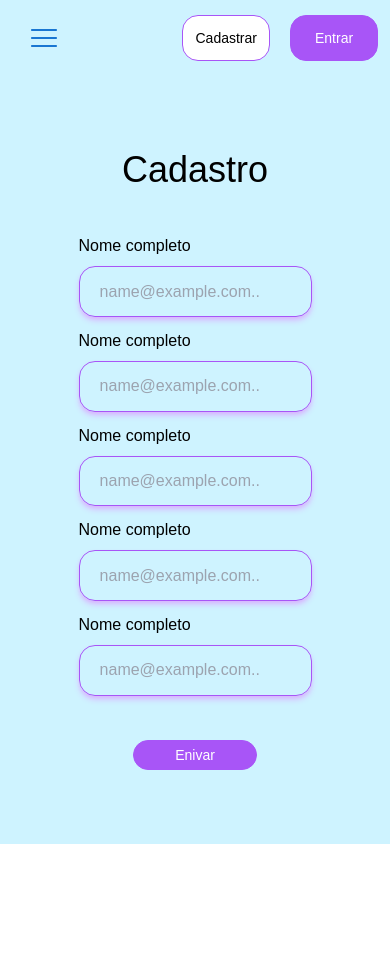
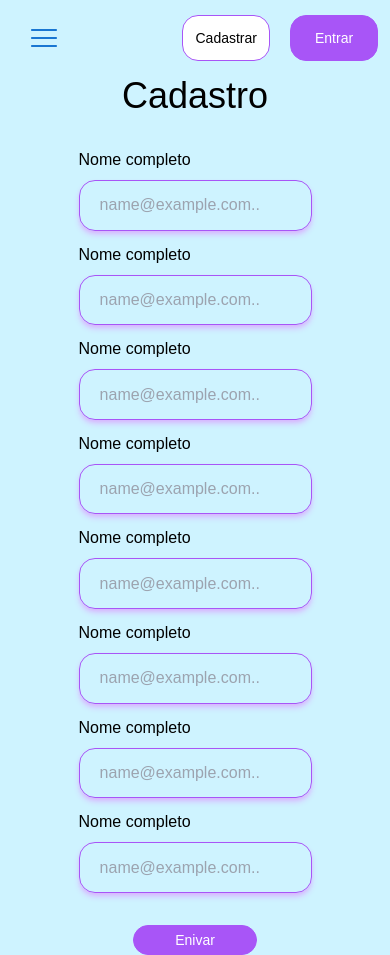
Before and after one commit to GabrielAlbanez/BH2, a React (Create React App) app in the folder web/: page /Register in a window 390 px wide. Before the commit the page ends 844 px from the top, so only its background shows below. Built offline with nearby package versions, Linux system fonts and the light colour scheme.

Commit message:
tela de cadastro ong e user responsive

```diff
--- a/web/src/App.tsx
+++ b/web/src/App.tsx
@@ -5,7 +5,7 @@ import MinhasRotas from './routes';
 
 function App() {
   return (
-    <div className="App">
+    <div className="App w-full h-full">
 
     <MinhasRotas/>
     </div>
--- a/web/src/Pages/index.tsx
+++ b/web/src/Pages/index.tsx
@@ -1,61 +1,65 @@
-import React from 'react'
-import { useTypeUser } from '../common/context/typeUserCadastro';
-import Button from '../components/Button';
-import { useTema } from '../common/context/Tema';
-
+import React from "react";
+import { useTypeUser } from "../common/context/typeUserCadastro";
+import Button from "../components/Button";
+import { useTema } from "../common/context/Tema";
 
 export default function Register() {
-
-
   const { pegarTypeUser, setPegarTypeUser } = useTypeUser() as {
     setPegarTypeUser: (value: string) => void;
-        pegarTypeUser: string
-    }
-
+    pegarTypeUser: string;
+  };
 
   const { pegarTema } = useTema() as {
     pegarTema: string;
   };
 
-
-
-
   return (
-
-
-        <div className={`transition-all duration-1000  w-full h-[91vh] flex flex-col items-center justify-center gap-11 sm:gap-9
+    <>
+    {pegarTypeUser === "Ong" ? (
+    <>
+     <div className={`transition-all duration-1000  w-full h-[100vh]  sm:h-[91vh] lg:h-[100%] xl:h-[91vh]  flex flex-col items-center justify-center gap-3  sm:gap-9
         ${pegarTema === "dark" ? "bg-[#202020] text-white" : "bg-[#CEF3FF]"}
         `}>
 
             <div>
-                <p className='text-4xl'>Cadastro</p>
+                <p className='text-2xl sm:text-4xl'>Cadastro Ong</p>
             </div>
             <div className='flex flex-col gap-3 sm:gap-2  w-[80%] justify-center items-center sm:w-[100%] '>
             <div className='flex gap-2 flex-col '>
-                    <label htmlFor="">Nome completo</label>
-                    <div className='w-[100%] sm:w-[70vh] border-purple-500 border-[1px] flex items-center justify-center h-[6vh]  2xl:h-[6vh] rounded-2xl transition shadow-purple-300 shadow-md hover:shadow-lg hover:shadow-purple-500 '><input name='email' type="text" placeholder='name@example.com..' className='w-[93%] rounded-full h-[60%] border-white outline-0 bg-transparent p-3' /></div>
+                    <label htmlFor="">Nome</label>
+                    <div className='w-[100%] sm:w-[70vh] md:w-[60vh] border-purple-500 border-[1px] flex items-center justify-center h-[6vh]  2xl:h-[6vh] rounded-2xl transition shadow-purple-300 shadow-md hover:shadow-lg hover:shadow-purple-500 '><input name='email' type="text" placeholder='name@example.com..' className='w-[93%] rounded-full h-[60%] border-white outline-0 bg-transparent p-3' /></div>
                 </div>
 
                 <div className='flex gap-2 flex-col '>
-                    <label htmlFor="">Nome completo</label>
-                    <div className='w-[100%] sm:w-[70vh] border-purple-500 border-[1px] flex items-center justify-center h-[6vh] 2xl:h-[6vh]  rounded-2xl transition shadow-purple-300 shadow-md hover:shadow-lg hover:shadow-purple-500 '><input name='email' type="text" placeholder='name@example.com..' className='w-[93%] rounded-full h-[60%] border-white outline-0 bg-transparent p-3' /></div>
+                    <label htmlFor="">email</label>
+                    <div className='w-[100%] sm:w-[70vh] md:w-[60vh] border-purple-500 border-[1px] flex items-center justify-center h-[6vh] 2xl:h-[6vh]  rounded-2xl transition shadow-purple-300 shadow-md hover:shadow-lg hover:shadow-purple-500 '><input name='email' type="text" placeholder='name@example.com..' className='w-[93%] rounded-full h-[60%] border-white outline-0 bg-transparent p-3' /></div>
                 </div>
 
 
                 <div className='flex gap-2 flex-col '>
-                    <label htmlFor="">Nome completo</label>
-                    <div className='w-[100%] sm:w-[70vh] border-purple-500 border-[1px] flex items-center justify-center h-[6vh] 2xl:h-[6vh]  rounded-2xl transition shadow-purple-300 shadow-md hover:shadow-lg hover:shadow-purple-500 '><input name='email' type="text" placeholder='name@example.com..' className='w-[93%] rounded-full h-[60%] border-white outline-0 bg-transparent p-3' /></div>
+                    <label htmlFor="">Cnpj</label>
+                    <div className='w-[100%] sm:w-[70vh] md:w-[60vh] border-purple-500 border-[1px] flex items-center justify-center h-[6vh] 2xl:h-[6vh]  rounded-2xl transition shadow-purple-300 shadow-md hover:shadow-lg hover:shadow-purple-500 '><input name='email' type="text" placeholder='name@example.com..' className='w-[93%] rounded-full h-[60%] border-white outline-0 bg-transparent p-3' /></div>
                 </div>
 
 
                 <div className='flex gap-2 flex-col '>
-                    <label htmlFor="">Nome completo</label>
-                    <div className='w-[100%] sm:w-[70vh] border-purple-500 border-[1px] flex items-center justify-center h-[6vh] 2xl:h-[6vh]  rounded-2xl transition shadow-purple-300 shadow-md hover:shadow-lg hover:shadow-purple-500 '><input name='email' type="text" placeholder='name@example.com..' className='w-[93%] rounded-full h-[60%] border-white outline-0 bg-transparent p-3' /></div>
+                    <label htmlFor="">Senha</label>
+                    <div className='w-[100%] sm:w-[70vh] md:w-[60vh] border-purple-500 border-[1px] flex items-center justify-center h-[6vh] 2xl:h-[6vh]  rounded-2xl transition shadow-purple-300 shadow-md hover:shadow-lg hover:shadow-purple-500 '><input name='email' type="text" placeholder='name@example.com..' className='w-[93%] rounded-full h-[60%] border-white outline-0 bg-transparent p-3' /></div>
                 </div>
 
                 <div className='flex gap-2 flex-col '>
-                    <label htmlFor="">Nome completo</label>
-                    <div className='w-[100%] sm:w-[70vh] border-purple-500 border-[1px] flex items-center justify-center h-[6vh] 2xl:h-[6vh]  rounded-2xl transition shadow-purple-300 shadow-md hover:shadow-lg hover:shadow-purple-500 '><input name='email' type="text" placeholder='name@example.com..' className='w-[93%] rounded-full h-[60%] border-white outline-0 bg-transparent p-3' /></div>
+                    <label htmlFor="">Endereco</label>
+                    <div className='w-[100%] sm:w-[70vh] md:w-[60vh] border-purple-500 border-[1px] flex items-center justify-center h-[6vh] 2xl:h-[6vh]  rounded-2xl transition shadow-purple-300 shadow-md hover:shadow-lg hover:shadow-purple-500 '><input name='email' type="text" placeholder='name@example.com..' className='w-[93%] rounded-full h-[60%] border-white outline-0 bg-transparent p-3' /></div>
+                </div>
+
+                <div className='flex gap-2 flex-col '>
+                    <label htmlFor="">Telefone</label>
+                    <div className='w-[100%] sm:w-[70vh] md:w-[60vh] border-purple-500 border-[1px] flex items-center justify-center h-[6vh] 2xl:h-[6vh]  rounded-2xl transition shadow-purple-300 shadow-md hover:shadow-lg hover:shadow-purple-500 '><input name='email' type="text" placeholder='name@example.com..' className='w-[93%] rounded-full h-[60%] border-white outline-0 bg-transparent p-3' /></div>
+                </div>
+
+                <div className='flex gap-2 flex-col '>
+                    <label htmlFor="">Redes Sociais</label>
+                    <div className='w-[100%] sm:w-[70vh] md:w-[60vh] border-purple-500 border-[1px] flex items-center justify-center h-[6vh] 2xl:h-[6vh]  rounded-2xl transition shadow-purple-300 shadow-md hover:shadow-lg hover:shadow-purple-500 '><input name='email' type="text" placeholder='name@example.com..' className='w-[93%] rounded-full h-[60%] border-white outline-0 bg-transparent p-3' /></div>
                 </div>
 
 
@@ -64,10 +68,73 @@ export default function Register() {
 
             <div className=' bg flex items-center justify-center w-[80%] sm:w-[50%] xl:w-[30%] '><Button>Enivar</Button></div>
         </div>
+    </>
+
+    ) : (
+
+    <>
+     <div className={`transition-all duration-1000  w-full h-[100%] flex flex-col items-center justify-center gap-8 sm:gap-9
+        ${pegarTema === "dark" ? "bg-[#202020] text-white" : "bg-[#CEF3FF]"}
+        `}>
+
+            <div>
+                <p className='text-4xl'>Cadastro</p>
+            </div>
+            <div className='flex flex-col gap-3 sm:gap-4  w-[80%] justify-center items-center sm:w-[100%] '>
+            <div className='flex gap-2 flex-col '>
+                    <label htmlFor="">Nome completo</label>
+                    <div className='w-[100%] sm:w-[70vh]  md:w-[60vh] border-purple-500 border-[1px] flex items-center justify-center h-[6vh]  2xl:h-[6vh] rounded-2xl transition shadow-purple-300 shadow-md hover:shadow-lg hover:shadow-purple-500 '><input name='email' type="text" placeholder='name@example.com..' className='w-[93%] rounded-full h-[60%] border-white outline-0 bg-transparent p-3' /></div>
+                </div>
+
+                <div className='flex gap-2 flex-col '>
+                    <label htmlFor="">Nome completo</label>
+                    <div className='w-[100%] sm:w-[70vh] md:w-[60vh] border-purple-500 border-[1px] flex items-center justify-center h-[6vh] 2xl:h-[6vh]  rounded-2xl transition shadow-purple-300 shadow-md hover:shadow-lg hover:shadow-purple-500 '><input name='email' type="text" placeholder='name@example.com..' className='w-[93%] rounded-full h-[60%] border-white outline-0 bg-transparent p-3' /></div>
+                </div>
+
+
+                <div className='flex gap-2 flex-col '>
+                    <label htmlFor="">Nome completo</label>
+                    <div className='w-[100%] sm:w-[70vh] md:w-[60vh] border-purple-500 border-[1px] flex items-center justify-center h-[6vh] 2xl:h-[6vh]  rounded-2xl transition shadow-purple-300 shadow-md hover:shadow-lg hover:shadow-purple-500 '><input name='email' type="text" placeholder='name@example.com..' className='w-[93%] rounded-full h-[60%] border-white outline-0 bg-transparent p-3' /></div>
+                </div>
+
+
+                <div className='flex gap-2 flex-col '>
+                    <label htmlFor="">Nome completo</label>
+                    <div className='w-[100%] sm:w-[70vh] md:w-[60vh] border-purple-500 border-[1px] flex items-center justify-center h-[6vh] 2xl:h-[6vh]  rounded-2xl transition shadow-purple-300 shadow-md hover:shadow-lg hover:shadow-purple-500 '><input name='email' type="text" placeholder='name@example.com..' className='w-[93%] rounded-full h-[60%] border-white outline-0 bg-transparent p-3' /></div>
+                </div>
+
+                <div className='flex gap-2 flex-col '>
+                    <label htmlFor="">Nome completo</label>
+                    <div className='w-[100%] sm:w-[70vh] md:w-[60vh] border-purple-500 border-[1px] flex items-center justify-center h-[6vh] 2xl:h-[6vh]  rounded-2xl transition shadow-purple-300 shadow-md hover:shadow-lg hover:shadow-purple-500 '><input name='email' type="text" placeholder='name@example.com..' className='w-[93%] rounded-full h-[60%] border-white outline-0 bg-transparent p-3' /></div>
+                </div>
+
+                <div className='flex gap-2 flex-col '>
+                    <label htmlFor="">Nome completo</label>
+                    <div className='w-[100%] sm:w-[70vh] md:w-[60vh] border-purple-500 border-[1px] flex items-center justify-center h-[6vh] 2xl:h-[6vh]  rounded-2xl transition shadow-purple-300 shadow-md hover:shadow-lg hover:shadow-purple-500 '><input name='email' type="text" placeholder='name@example.com..' className='w-[93%] rounded-full h-[60%] border-white outline-0 bg-transparent p-3' /></div>
+                </div>
+
+                <div className='flex gap-2 flex-col '>
+                    <label htmlFor="">Nome completo</label>
+                    <div className='w-[100%] sm:w-[70vh] md:w-[60vh] border-purple-500 border-[1px] flex items-center justify-center h-[6vh] 2xl:h-[6vh]  rounded-2xl transition shadow-purple-300 shadow-md hover:shadow-lg hover:shadow-purple-500 '><input name='email' type="text" placeholder='name@example.com..' className='w-[93%] rounded-full h-[60%] border-white outline-0 bg-transparent p-3' /></div>
+                </div>
+
+                <div className='flex gap-2 flex-col '>
+                    <label htmlFor="">Nome completo</label>
+                    <div className='w-[100%] sm:w-[70vh] md:w-[60vh] border-purple-500 border-[1px] flex items-center justify-center h-[6vh] 2xl:h-[6vh]  rounded-2xl transition shadow-purple-300 shadow-md hover:shadow-lg hover:shadow-purple-500 '><input name='email' type="text" placeholder='name@example.com..' className='w-[93%] rounded-full h-[60%] border-white outline-0 bg-transparent p-3' /></div>
+                </div>
 
 
 
+            </div>
+
+            <div className=' bg flex items-center justify-center w-[80%] sm:w-[50%] xl:w-[30%] '><Button>Enivar</Button></div>
+        </div>
+    </>
+
+    )}
+
+    </>
+  )
 
 
-    )
 }
--- a/web/src/components/Navbar/index.tsx
+++ b/web/src/components/Navbar/index.tsx
@@ -32,7 +32,7 @@ export default function Navbar() {
 
   return (
     <header
-      className={` transition-all duration-1000  ${
+      className={`  transition-all duration-1000  ${
         pegarTema === "dark" ? "bg-[#202020] text-white" : "bg-[#CEF3FF]"
       } w-[100%] h-[9vh]  flex items-center justify-between px-3 sm:px-8 xl:px-1 2xl:px-0 `}
     >
```
Lines whose indentation alone changed are shown as unchanged.
